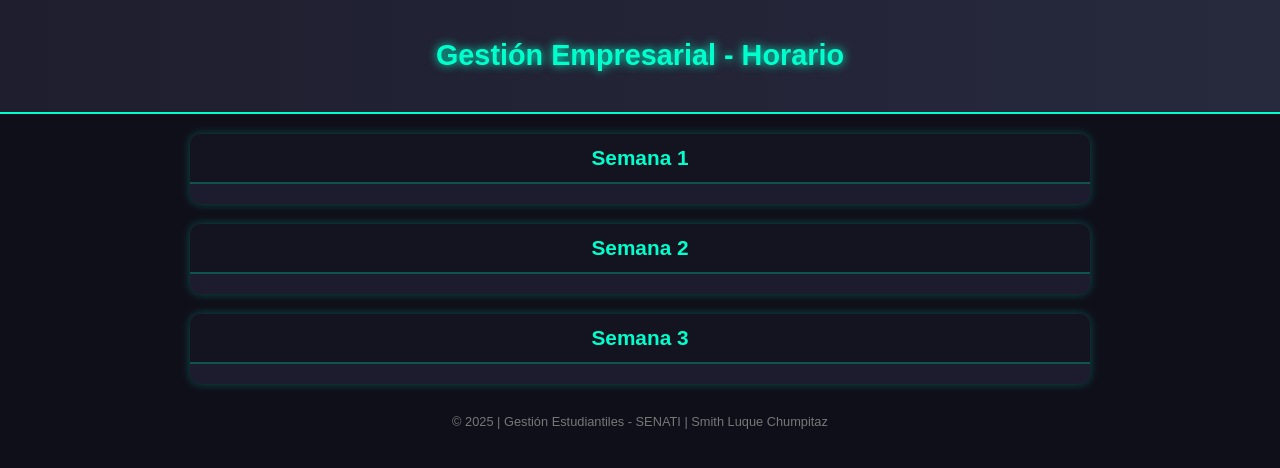
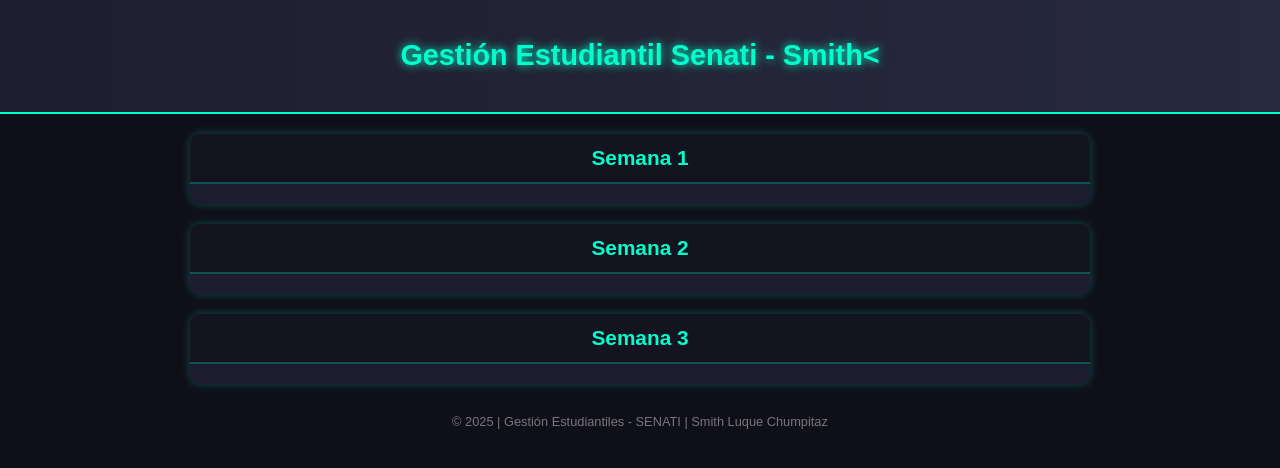
Before and after one commit to luqueSmith/Horario, a plain HTML site: page horario.html in a window 1280 px wide. Drawn offline with Linux system fonts and the light colour scheme; no server answers.

Commit message:
Update horario.html

```diff
--- a/horario.html
+++ b/horario.html
@@ -103,7 +103,7 @@
 <body>
 
 <header>
-  <h1>Gestión Empresarial - Horario</h1>
+  <h1>Gestión Estudiantil Senati - Smith<</h1>
 </header>
 
 <div class="semana">
```
